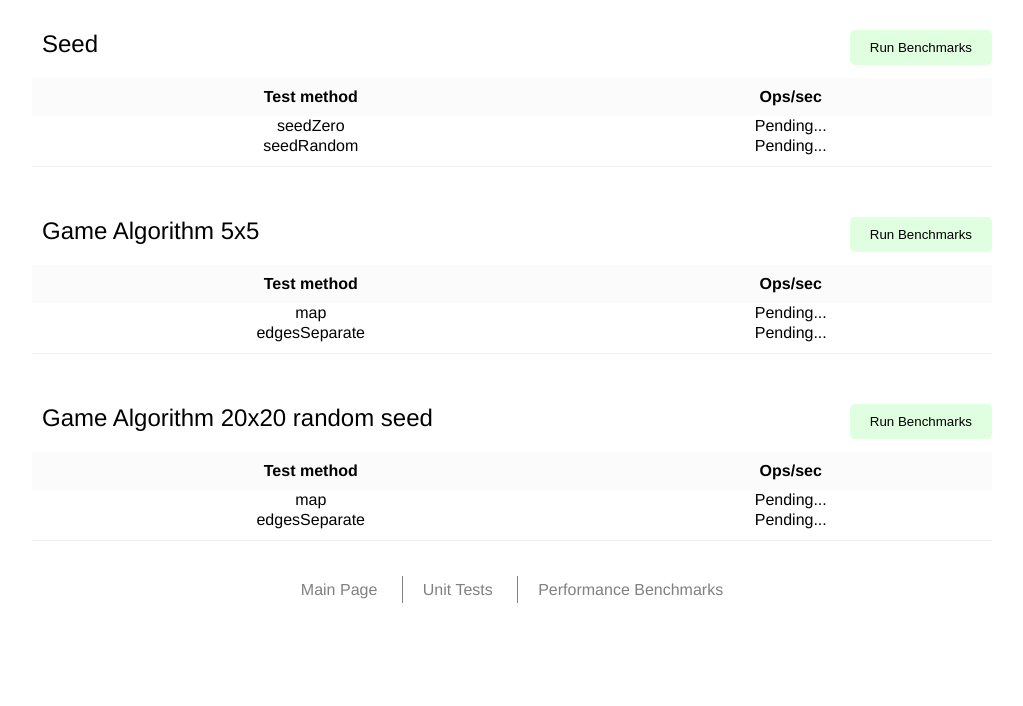
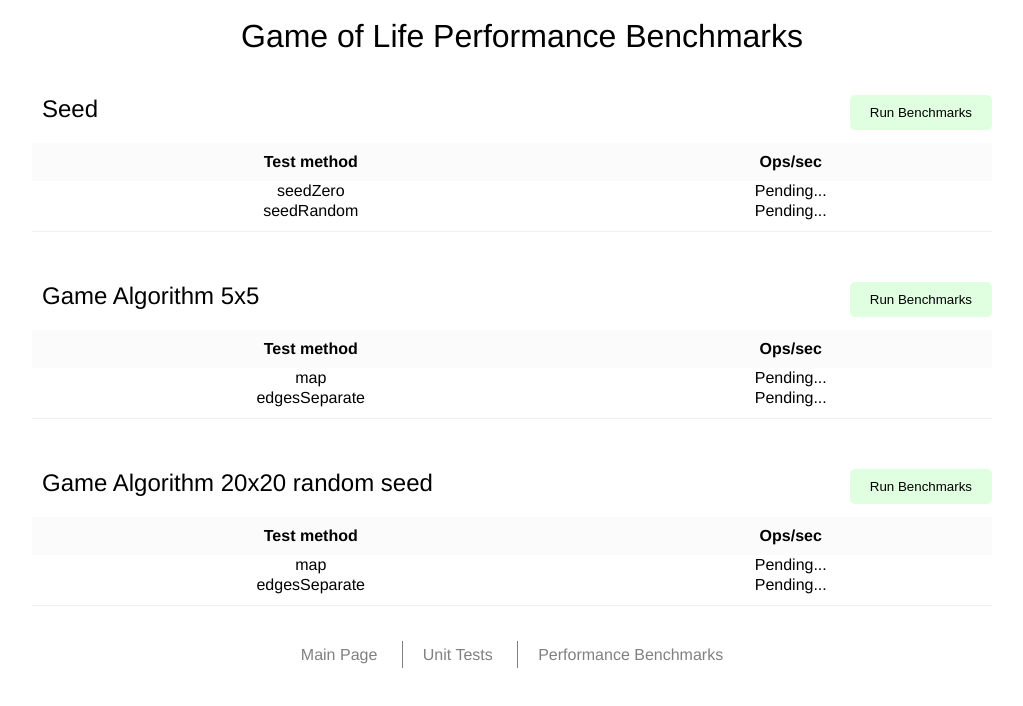
Before and after one commit to wdoug/Game-of-Life, a website: page performance.html in a window 1280 px wide. Shown: the whole page, without its empty margins (128-1151 px from the left). Drawn offline with Linux system fonts and the light colour scheme.

Commit message:
Add title to performance benchmarks.

```diff
--- a/perf/perf.css
+++ b/perf/perf.css
@@ -1,5 +1,10 @@
 body {
     font-family: 'Helvetica Neue', Helvetica, Arial, sans-serif;
+}
+
+#page-title {
+    text-align: center;
+    width: 100%;
 }
 
 h1 {
--- a/performance.html
+++ b/performance.html
@@ -12,6 +12,8 @@
     <!--[if lt IE 7]>
       <p class="browsehappy">You are using an <strong>outdated</strong> browser. Please <a href="http://browsehappy.com/">upgrade your browser</a> to improve your experience.</p>
     <![endif]-->
+
+    <h1 id="page-title">Game of Life Performance Benchmarks</h1>
 
     <section id="performance-container">
       <p id="status"></p>
```
